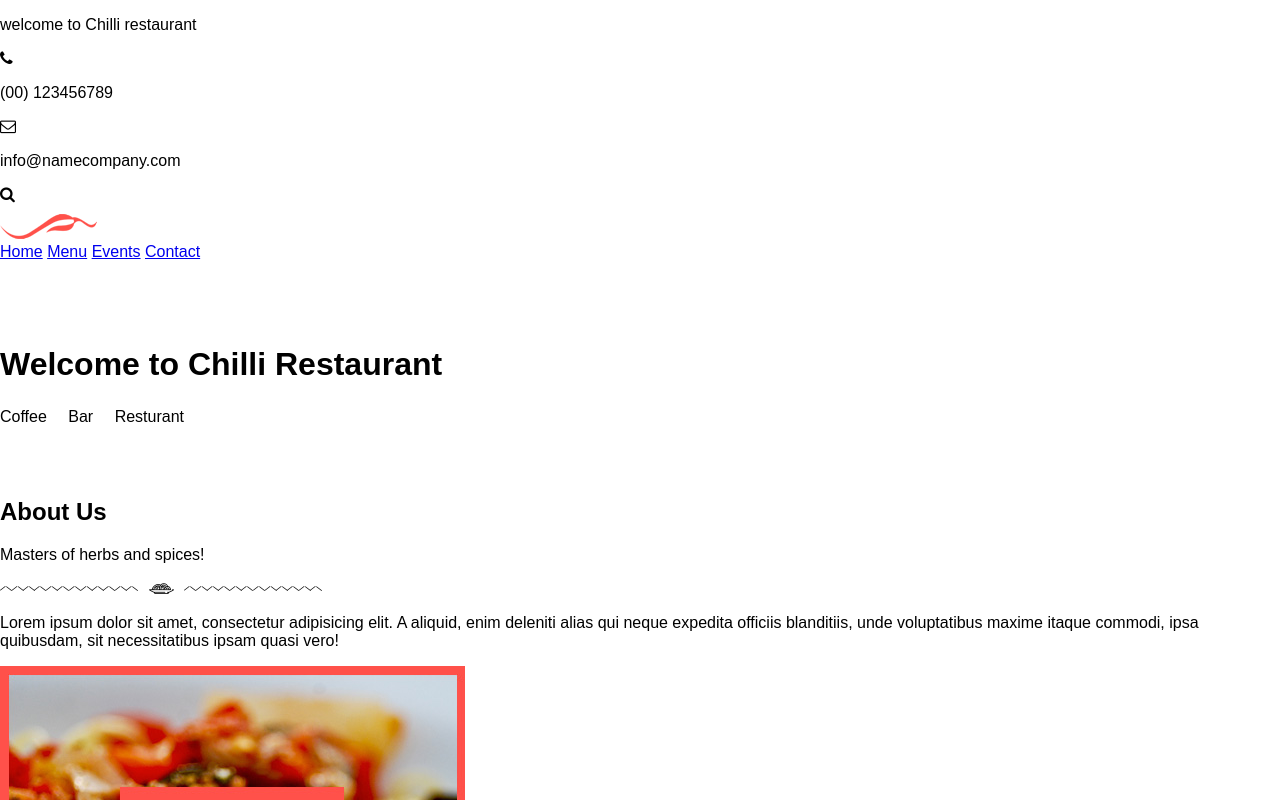
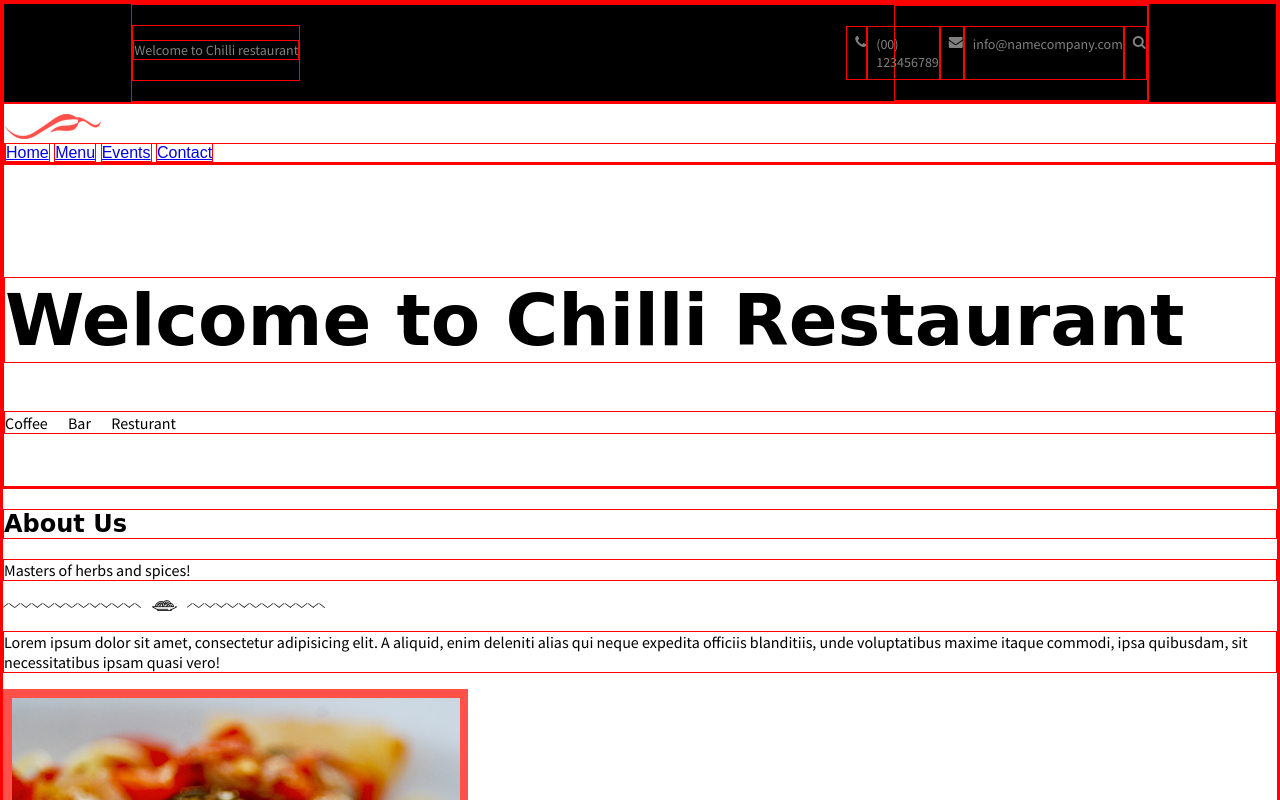
Before and after one commit to MichellePayne/resturant-PSD-Conversion, a website: page index.html in a window 1280 px wide. Shown: the top 800 px of the page. Drawn offline with nearby package versions, Linux system fonts and the light colour scheme; files that its build step writes are made by us from their sources; a web font is replaced by a local one.

Commit message:
finished top header styling

```diff
--- a/dev/styles/style.scss
+++ b/dev/styles/style.scss
@@ -4,3 +4,44 @@ input[type=reset],input[type=submit]{-webkit-appearance:button;cursor:pointer;}b
 .clearfix:after {visibility: hidden; display: block; font-size: 0; content: " "; clear: both; height: 0; }
 
 * { -moz-box-sizing: border-box; -webkit-box-sizing: border-box; box-sizing: border-box; }
+
+*{
+	border:1px solid red;
+}
+// Base Styles
+h1,h2,h3,h4{
+	font-family: 'Aguafina Script', cursive;
+}
+h1{
+	font-size: 72px;
+}
+p{
+	font-family: 'Source Sans Pro', sans-serif;
+}
+.wrapper{
+	width:80%;
+	margin:0 auto;
+}
+
+// header
+.topHeader{
+	background-color: #000;
+	color:#808080;
+	font-size: 14px;
+}
+.wrapper{
+	display:flex;
+	justify-content:space-between;
+}
+.title{
+	margin:20px 0;
+}
+.rightTitle{
+	display:flex;
+	width:25%;
+	justify-content:flex-end;
+}
+.rightTitle i, .rightTitle p{
+	margin:20px 0;
+	padding:8px 0 8px 8px;
+}
--- a/index.html
+++ b/index.html
@@ -5,17 +5,24 @@
 	<meta name="viewport" content="width=device-width,initial-scale=1.0">
 	<title>Restaurant PSD Conversion</title>
 	<link rel="stylesheet" href="http://maxcdn.bootstrapcdn.com/font-awesome/4.7.0/css/font-awesome.min.css">
+	<link href="https://fonts.googleapis.com/css?family=Aguafina+Script|Source+Sans+Pro" rel="stylesheet">
 	<link rel="stylesheet" href="public/styles/style.css">
 </head>
 <body>
 	<header>
 		<div class="topHeader">
-			<p>welcome to Chilli restaurant</p>
-			<i class="fa fa-phone" aria-hidden="true"></i>
-			<p>(00) 123456789</p>
-			<i class="fa fa-envelope-o" aria-hidden="true"></i>
-			<p>info@namecompany.com</p>
-			<i class="fa fa-search" aria-hidden="true"></i>
+			<div class="wrapper">
+				<div class="title">
+					<p>Welcome to Chilli restaurant</p>
+				</div>
+				<div class="rightTitle">
+					<i class="fa fa-phone" aria-hidden="true"></i>
+					<p>(00) 123456789</p>
+					<i class="fa fa-envelope" aria-hidden="true"></i>
+					<p>info@namecompany.com</p>
+					<i class="fa fa-search" aria-hidden="true"></i>
+				</div>
+			</div>
 		</div>
 		<div class="navBar">
 			<img src="assets/chilli-logo.png" alt="chilli logo">
@@ -110,7 +117,7 @@
 		<img src="assets/home page/party-hostess.png" alt="">
 		<h4>Party Hostess</h4>
 	</section>
-	<section class="welcome">
+	<section class="form">
 		<img src="assets/chilli-logoWhiteNoText.png" alt="">
 		<h3>Welcome to Chilli Restaurant</h3>
 		<p>Lorem ipsum dolor sit amet, consectetur adipisicing elit. Nihil pariatur, veritatis perferendis quasi maiores dolor.</p>
```
